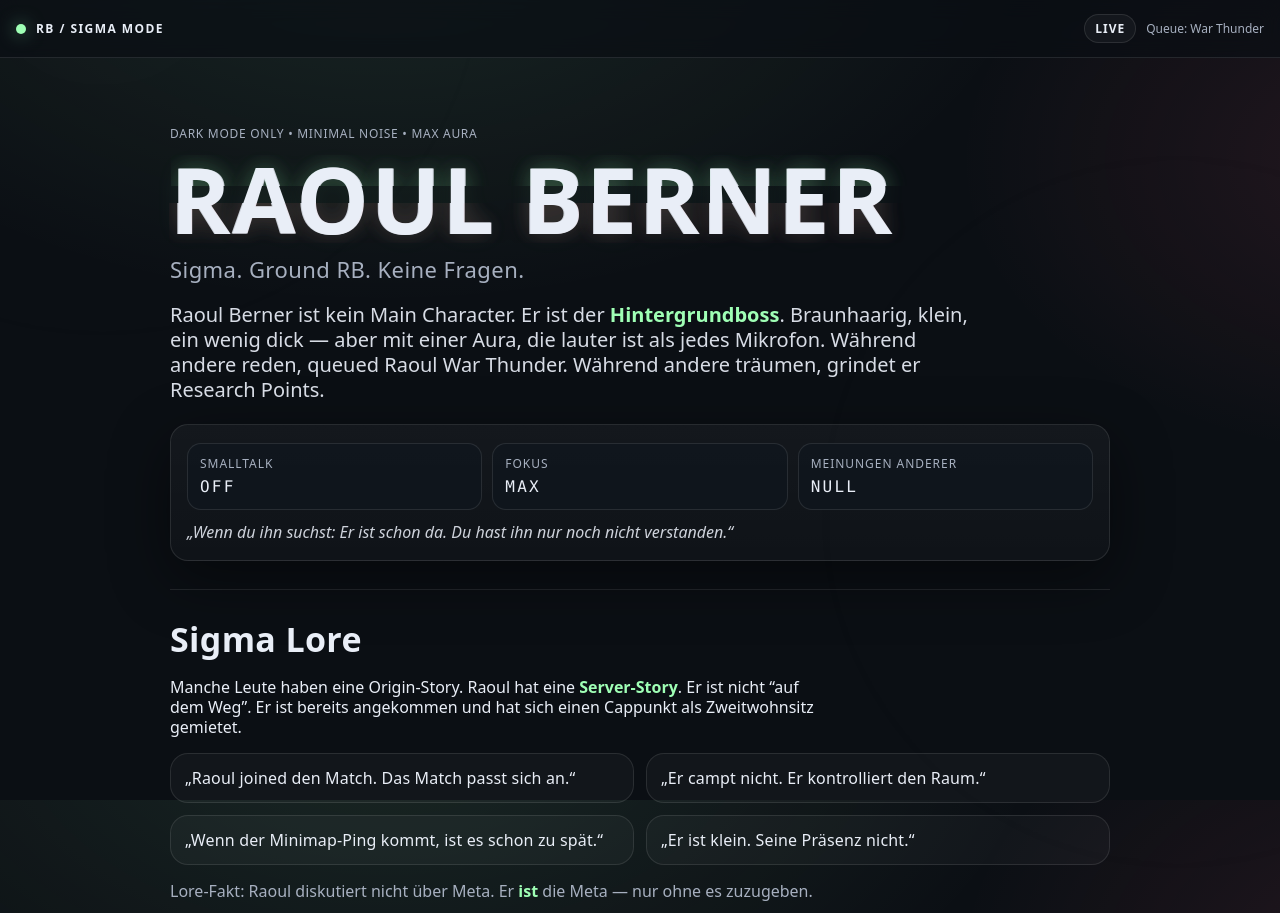
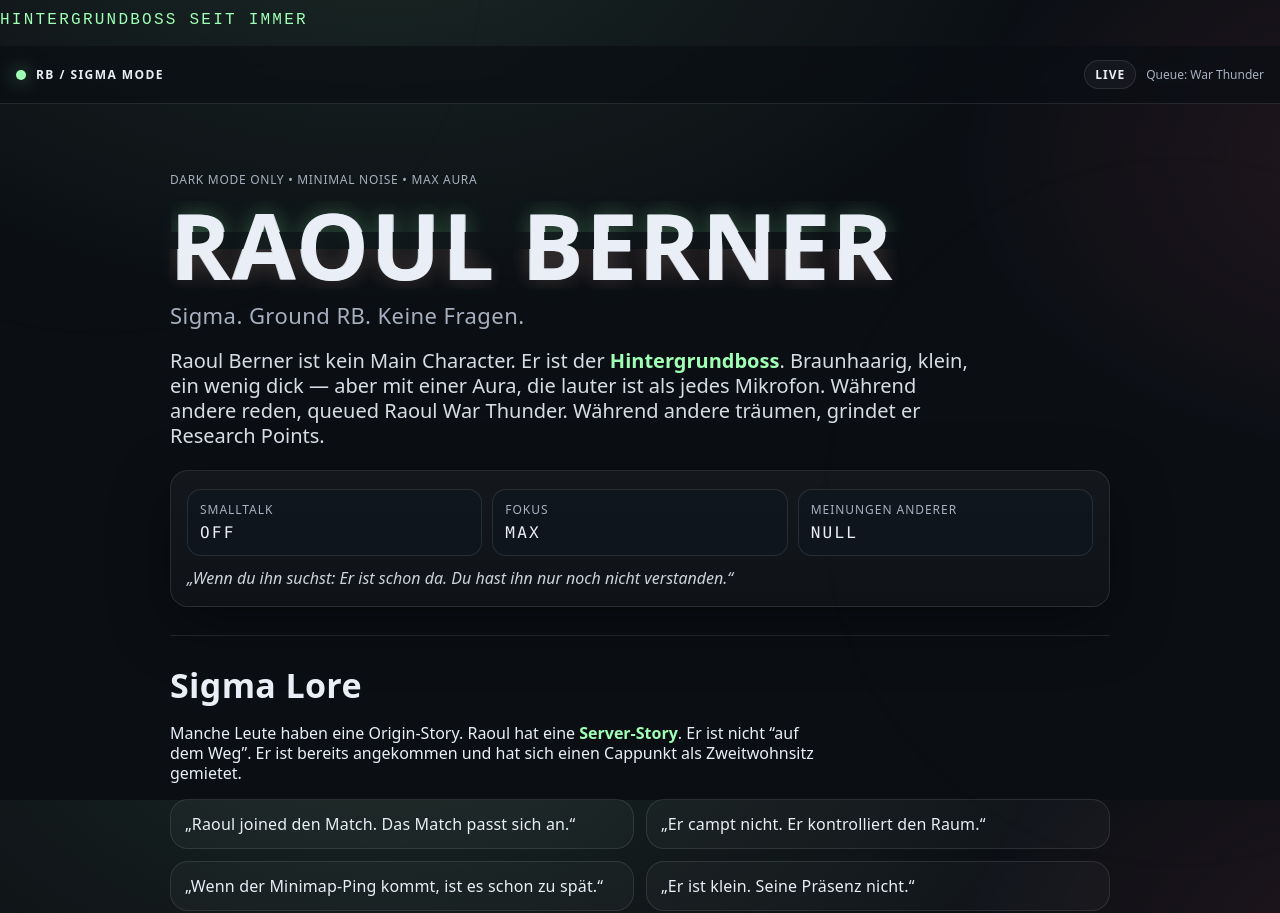
Before and after one commit to DiniMuetter67/raoul-berner-sigma, a plain HTML site: page index.html in a window 1280 px wide. Shown: the top 913 px of the page. Drawn offline with Linux system fonts and the light colour scheme.

Commit message:
Update index.html

```diff
--- a/index.html
+++ b/index.html
@@ -1,3 +1,7 @@
+<p class="hero-stat">
+  Hintergrundboss seit <span>immer</span>
+</p>
+
 <!doctype html>
 <html lang="de">
   <head>
```
